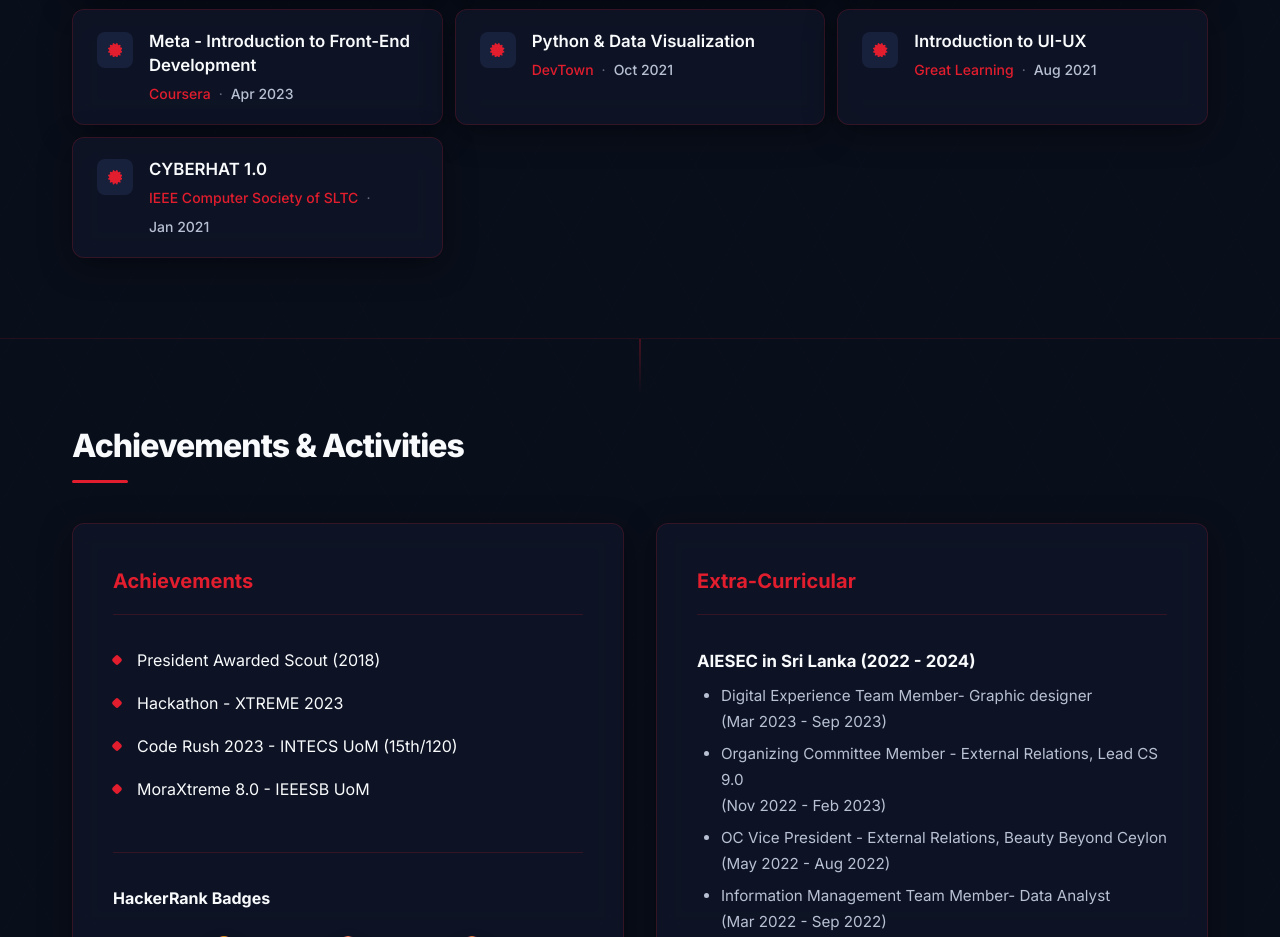
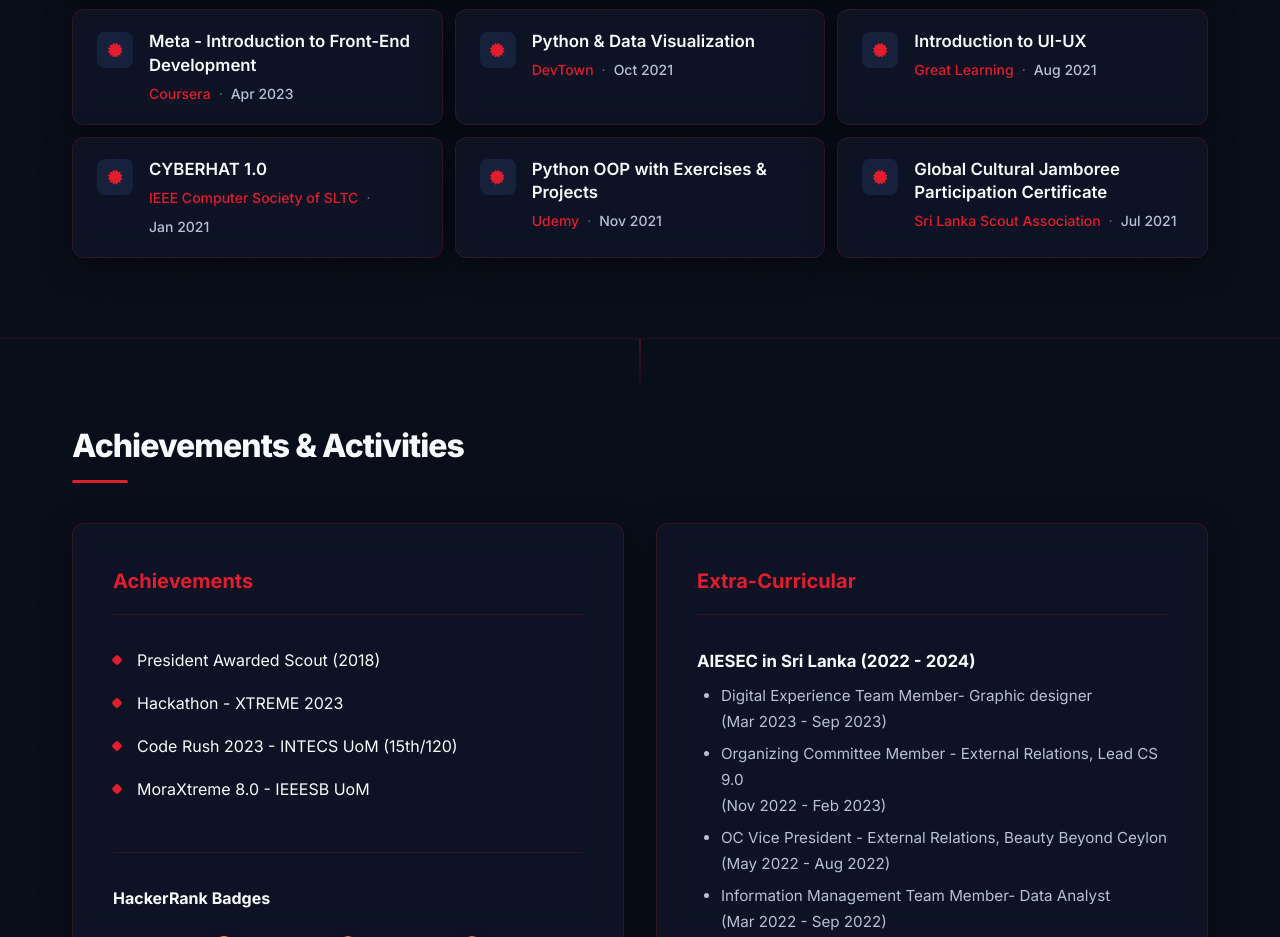
Before and after one commit to T-Luxshan/Portfolio, a React (Vite) app: page / in a window 1280 px wide. Shown: the part 6840-7777 px from the top of the page. Built offline with nearby package versions, Linux system fonts and the light colour scheme.

Commit message:
missing certificate added

```diff
--- a/src/components/Certifications.jsx
+++ b/src/components/Certifications.jsx
@@ -15,6 +15,8 @@ const Certifications = () => {
         { course: 'Python & Data Visualization', provider: 'DevTown', date: 'Oct 2021' },
         { course: 'Introduction to UI-UX', provider: 'Great Learning', date: 'Aug 2021' },
         { course: 'CYBERHAT 1.0', provider: 'IEEE Computer Society of SLTC', date: 'Jan 2021' },
+        { course: 'Python OOP with Exercises & Projects', provider: 'Udemy', date: 'Nov 2021' },
+        { course: 'Global Cultural Jamboree Participation Certificate', provider: 'Sri Lanka Scout Association', date: 'Jul 2021' },
     ];
 
     return (
```
